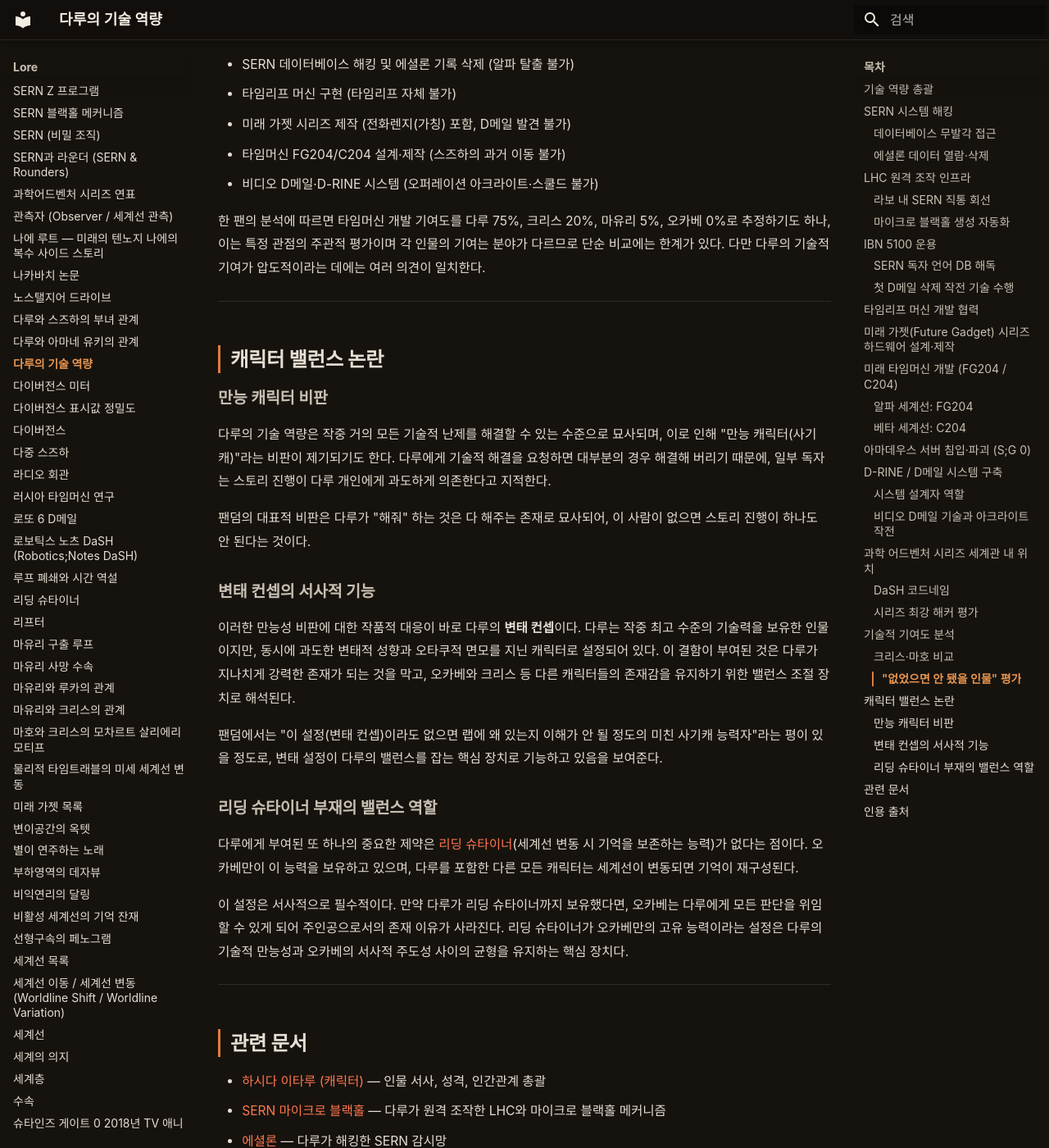
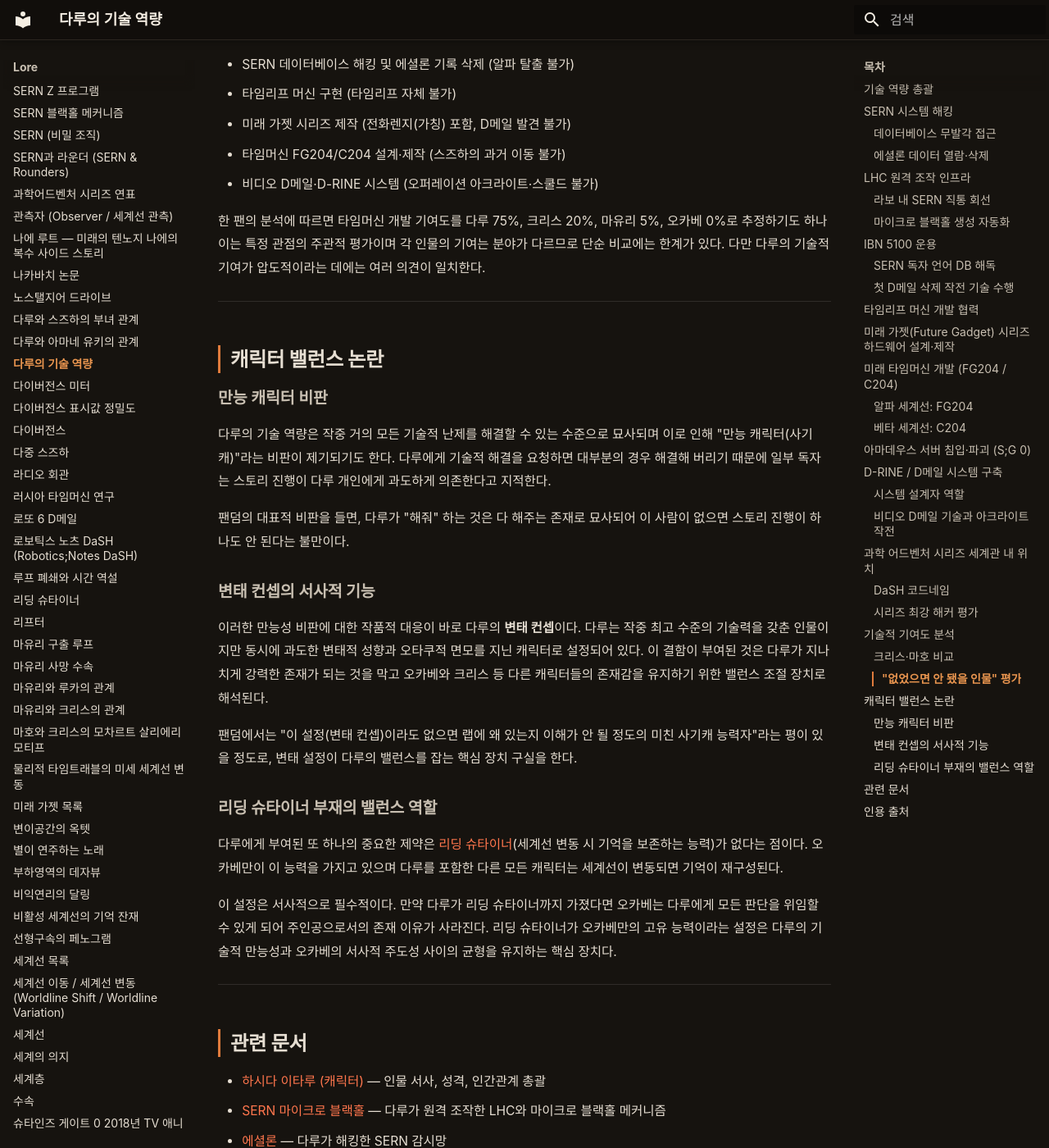
Before and after one commit to sgwiki/sgwiki.github.io, an MkDocs documentation site: the page built from wiki/lore/다루의-기술-역량.md, in a window 1280 px wide and 1400 px high, scrolled down 7423 px. Shown: the whole window at 82% size. Built offline with MkDocs 1.6.1 and Material for MkDocs 9.7.7, drawn with Linux system fonts in a browser that asks for light colours; some web fonts are replaced; some of the changed text lies outside the part shown.

Commit message:
chore(wiki): 다루의-기술-역량 정비 — restructurer frontmatter 보강(title 추가)·rewriter VOCAB('타임 리프'→'타임리프' 1건: [팬 분석] 인용 블록)·humanize 27건(번역투 10·형식명사 6·기계적 리듬 19·추상주어+만능동사 3·접속사 남발 2·정도 부사 1·의미 부풀리기 1 — "~를 통해" 다양화·"보유하다" 경동사 교정·"~것이다" 종결어미 자연화·연결어미 뒤 쉼표 제거)·사실·스포일러(main_story)·수치(36바이트·48시간·2주·42인치·2025년·2010년·2036년·7월 28일·8월 13일·15년·75%·20%·5%·0%·Q5–Q10·No.8·FG204·C204·Ver. 2.31·2nd Edition)·고유명사(Steins;Gate·Steins;Gate 0·Robotics;Notes DaSH·SERN·IBN 5100·LHC·AMADEUS·APL·BASIC·D-RINE·DaSH·Cristina·하시다 이타루)·인용([공식] QA자료집 Q5–Q10 1건·[팬 분석] Mechanics §3.3.1 2건)·각주 [^1][^2] 불변·quote_protect pass(humanize가 인용 블록 VOCAB 되돌린 것 1건 복원)·fact_guard pass·sanitizer pass·linker pass(lint_summary ok 32·broken 0)

```diff
--- a/wiki/lore/다루의-기술-역량.md
+++ b/wiki/lore/다루의-기술-역량.md
@@ -29,9 +29,9 @@
 
 ### 데이터베이스 무발각 접근
 
-다루의 가장 상징적인 해킹 업적은 세계적인 연구기관인 SERN의 데이터베이스에 **흔적을 남기지 않고** 접근한 것이다. 작중 묘사에 따르면, 다루는 SERN의 중앙 데이터베이스에 침입하여 에셜론이 수집한 통신 감시 데이터를 열람할 수 있었으며, 이 과정에서 SERN 측은 라보의 해킹을 전혀 감지하지 못했다.
+다루의 가장 상징적인 해킹 업적은 세계적인 연구기관인 SERN의 데이터베이스에 **흔적을 남기지 않고** 접근한 일이다. 작중 묘사에 따르면, 다루는 SERN의 중앙 데이터베이스에 침입하여 에셜론이 수집한 통신 감시 데이터를 열람할 수 있었으며 이 과정에서 SERN 측은 라보의 해킹을 전혀 감지하지 못했다.
 
-이 점은 서사적으로 결정적인 의미를 갖는다. SERN이 미래 가젯 연구소를 주시하게 된 직접 계기는 다루의 해킹이 아니라 첫 D메일이 에셜론에 포착된 것이며, 해킹 자체는 끝까지 발각되지 않았다. 다루가 LHC를 원격 조작하여 마이크로 블랙홀을 생성하는 수준의 침입을 자동화했음에도 SERN이 이를 인지하지 못했다는 사실은, 다루의 해킹 기술이 SERN의 보안 체계를 능가한다는 것을 보여준다.
+서사적으로 이 점이 결정적이다. SERN이 미래 가젯 연구소를 주시하게 된 직접 계기는 다루의 해킹이 아니라 첫 D메일이 에셜론에 포착된 것이며 해킹 자체는 끝까지 발각되지 않았다. 다루가 LHC를 원격 조작하여 마이크로 블랙홀을 생성하는 수준의 침입을 자동화했음에도 SERN이 이를 인지하지 못했다는 사실은, 다루의 해킹 기술이 SERN의 보안 체계를 능가한다는 뜻이다.
 
 > **[공식]** 공식 자료집에 따르면, 다루의 SERN 해킹 실력과 관계없이 첫 D메일이 에셜론에 포착된 사실이 라보 감시의 출발점이며, 다루의 해킹 행위 자체는 SERN에게 발각되지 않은 것으로 설명된다. — [슈타게 공식 QA자료집](../근거자료/공식/qa-자료집.md), Q5–Q10
 
@@ -39,9 +39,9 @@
 
 다루의 해킹 능력 중 서사적으로 가장 중요한 성과는 8월 13일 오퍼레이션 베르단디 최종 단계에서 수행한 **에셜론 포착 기록 삭제**다. 다루는 IBN 5100을 이용해 SERN 데이터베이스에 침입, 7월 28일 오카베가 보낸 첫 D메일의 에셜론 포착 기록을 특정하여 삭제했다. 이 기술적 행위가 알파 어트랙터 필드 탈출의 직접적 계기가 된다.
 
-온톨로지의 인과 사슬에서도 이 사건은 명확하게 기록되어 있다. 에셜론 포착 기록 삭제 이벤트는 첫 D메일 전송에 의해 유발되었고, IBN 5100 발견에 의해 활성화되었으며, 궁극적으로 알파에서 베타로의 세계선 이동을 촉발한다.
+온톨로지의 인과 사슬에서도 이 사건이 명확히 기록되어 있다. 에셜론 포착 기록 삭제 이벤트는 첫 D메일 전송에 의해 유발되었고 IBN 5100 발견에 의해 활성화되었으며 궁극적으로 알파에서 베타로의 세계선 이동을 촉발한다.
 
-작중에서 다루는 오카베에게 엔터 키를 누르는 의식을 양보하며, 기술적 실행은 자신이 완료했지만 최종 결정은 오카베가 내리도록 배려하는 모습을 보인다. 이 장면은 다루가 단순한 기술자가 아니라 오카베의 조력자이자 친구로서의 역할을 동시에 수행하는 인물임을 보여준다.
+작중에서 다루는 오카베에게 엔터 키를 누르는 의식을 양보하며 기술적 실행은 자신이 완료했지만 최종 결정은 오카베가 내리도록 배려하는 모습을 보인다. 다루는 이 장면에서 단순한 기술자가 아니라 오카베의 조력자이자 친구 역할도 함께 하는 인물이다.
 
 ---
 
@@ -51,13 +51,13 @@
 
 작중 다루가 SERN 해킹 과정에서 발견한 결정적 인프라는 라보 빌딩에 설치된 **SERN 직통 광케이블**이다. 이 회선은 일본의 일반 통신망과 완전히 독립된 물리적 케이블로, 라보에서 SERN 본부까지 직접 연결되어 있다.
 
-다루는 이 회선이 자신의 크래킹 이전부터 존재했음을 확인한다. 즉 누군가(가능한 SERN 자체)가 라보를 감시·통제할 목적으로 이 직통 회선을 사전에 설치한 것이다. 오카베은 이를 SERN이 타임머신을 통해 과거로 돌아가 사전에 설치한 인프라일 가능성으로 해석한다.
+다루는 이 회선이 자신의 크래킹 이전부터 존재했음을 확인한다. 누군가(가능한 SERN 자체)가 라보를 감시·통제할 목적으로 이 직통 회선을 사전에 설치한 셈이다. 오카베은 이를 SERN이 타임머신을 통해 과거로 돌아가 사전에 설치한 인프라일 가능성으로 해석한다.
 
 ### 마이크로 블랙홀 생성 자동화
 
-이 직통 회선 덕분에 다루는 SERN의 LHC(대형 강입자 충돌기)를 라보의 PC에서 **원격 조작**할 수 있게 된다. 전송 속도가 매우 빠르기 때문에 원격 조작의 지연 시간이 거의 제로에 가까우며, 이를 통해 다루는 LHC를 가동시켜 마이크로 블랙홀을 생성하는 과정을 자동화한다.
+이 직통 회선 덕분에 다루는 SERN의 LHC(대형 강입자 충돌기)를 라보의 PC에서 **원격 조작**할 수 있게 된다. 전송 속도가 워낙 빠르기 때문에 원격 조작의 지연 시간이 거의 제로에 가까우며 다루는 이 회선으로 LHC를 가동시켜 마이크로 블랙홀을 생성하는 과정을 자동화한다.
 
-이 기술적 성과의 의미는 매우 크다. 타임리프 머신의 작동 메커니즘에는 기억 데이터를 SERN의 LHC로 전송하여 마이크로 특이점에 통과시키는 과정이 포함되는데, 이것이 가능해진 것이다. 다루는 SERN의 핵심 시설 중 하나인 LHC의 작동 권한을 들키지 않고 탈취하고, 이를 자동화할 수 있는 수준의 해킹 능력을 보유한 셈이다.
+이 성과로 타임리프 머신의 핵심 공정이 하나 풀린다. 타임리프 머신의 작동 메커니즘에는 기억 데이터를 SERN의 LHC로 전송하여 마이크로 특이점에 통과시키는 과정이 포함되는데 이제 이것이 가능해졌다. 다루는 SERN의 핵심 시설 중 하나인 LHC의 작동 권한을 들키지 않고 탈취하고 이를 자동화할 수 있는 수준의 해킹 능력을 갖춘 셈이다.
 
 자세한 LHC·블랙홀 메커니즘은 [SERN 마이크로 블랙홀 문서](SERN-블랙홀-메커니즘.md)를 참조.
 
@@ -106,15 +106,15 @@
 
 ### 알파 세계선: FG204
 
-알파 세계선의 미래에서 다루는 오카베와 함께 SERN의 감시를 피해 지하에서 타임머신을 개발했다. 그러나 완성을 눈앞에 두고 라운더에게 암살당했기 때문에, 이 타임머신은 **과거 방향으로만 이동 가능한 미완성품**으로 남는다. 정식 명칭은 "Future Gadget 204, 2nd Edition Ver. 2.31"로, 다루 특유의 네이밍 센스가 반영되었다.
+알파 세계선의 미래에서 다루는 오카베와 함께 SERN의 감시를 피해 지하에서 타임머신을 개발했다. 그러나 완성을 눈앞에 두고 라운더에게 암살당했기 때문에 이 타임머신은 **과거 방향으로만 이동 가능한 미완성품**으로 남는다. 정식 명칭은 "Future Gadget 204, 2nd Edition Ver. 2.31"로, 다루 특유의 네이밍 센스가 반영되었다.
 
 ### 베타 세계선: C204
 
-베타 세계선의 미래에서 다루는 2025년의 오카베와 함께 15년에 걸친 집념으로 C204를 완성한다. 이 기체는 **과거와 미래 양방향 도약이 모두 가능한 완전한 타임머신**으로, 다루가 자신의 독자적 설계로 처음 완성한 것이다. C204의 C는 "Cristina"(크리스)의 이니셜로, 베타 미래에서 크리스를 추모하는 의미가 담겨 있다.
+베타 세계선의 미래에서 다루는 2025년의 오카베와 함께 15년에 걸친 집념으로 C204를 완성한다. 이 기체는 **과거와 미래 양방향 도약이 모두 가능한 완전한 타임머신**으로, 다루가 자신의 독자적 설계로 처음 완성한 기체다. C204의 C는 "Cristina"(크리스)의 이니셜로, 베타 미래에서 크리스를 추모하는 의미가 담겨 있다.
 
 > **[팬 분석]** "첫 번째 반복에서 연구소는 D메일을 발명하고, 다루는 처음으로 타임머신을 만든다. 그것은 불완전하여 뒤로만 여행할 수 있으며 SERN의 설계를 기반으로 한다. (...) 첫 번째 베타 반복에서 다루는 처음으로 자신의 설계로 완전한 타임머신을 만들며, 앞으로와 뒤로 여행할 수 있다." — [The Mechanics of Steins;Gate v1.0.3](../근거자료/비공식/mechanics-of-steins-gate/ch3.md), §3.3.1[^1]
 
-C204는 [오퍼레이션 스쿨드](오퍼레이션-스쿨드.md)를 물리적으로 수행하는 데 사용되며, 스즈하가 이 기체를 타고 2036년에서 2010년으로 도약한다. 타임머신 모델 간의 상세 비교는 [타임머신 모델 문서](타임머신-모델.md)를 참조.
+C204는 [오퍼레이션 스쿨드](오퍼레이션-스쿨드.md)를 물리적으로 수행하는 데 사용되며 스즈하가 이 기체를 타고 2036년에서 2010년으로 도약한다. 타임머신 모델 간의 상세 비교는 [타임머신 모델 문서](타임머신-모델.md)를 참조.
 
 ---
 
@@ -132,7 +132,7 @@
 
 ### 시스템 설계자 역할
 
-다루는 단순히 기존 기술을 사용하는 것을 넘어, D메일 기술의 발전된 형태를 설계한 인물이다. 팬 분석 논문이 정리한 기술 진보 연대기에 따르면, 미래 가젯 연구소의 시간 여행 기술은 여러 반복을 거치며 점진적으로 발전했으며, 다루는 그 핵심 설계자로서 기능했다.
+다루는 단순히 기존 기술을 사용하는 것을 넘어 D메일 기술의 발전된 형태를 설계한 인물이다. 팬 분석 논문이 정리한 기술 진보 연대기에 따르면, 미래 가젯 연구소의 시간 여행 기술은 여러 반복을 거치며 점진적으로 발전했으며 다루가 그 핵심 설계자였다.
 
 | 기술 | 개발 단계 | 다루의 역할 |
 |---|---|---|
@@ -165,7 +165,7 @@
 
 ### 시리즈 최강 해커 평가
 
-다루의 기술 역량은 슈타인즈 게이트 내부에 한정되지 않는다. 《Robotics;Notes DaSH》에서 다루가 직접 등장하여 해커로서 중요한 역할을 수행하며, 과학 어드벤처 시리즈 전체의 세계관에서도 컴퓨터·기계·시스템 관련 분야의 최강자로 평가받는다. 팬덤에서는 다루를 크리스보다 상위호환으로 평가하며, 특정 분야에서는 교수급 실력을 갖추었다는 의견이 지배적이다.
+다루의 기술 역량은 슈타인즈 게이트 내부에 한정되지 않는다. 《Robotics;Notes DaSH》에서 다루가 직접 등장하여 해커로서 중요한 역할을 수행하며 과학 어드벤처 시리즈 전체의 세계관에서도 컴퓨터·기계·시스템 관련 분야의 최강자로 평가받는다. 팬덤에서는 다루를 크리스보다 상위호환으로 평가하며 특정 분야에서는 교수급 실력을 갖추었다는 의견이 지배적이다.
 
 ---
 
@@ -181,11 +181,11 @@
 | **크리스** | 이론 물리학·신경과학 | 전화렌지(가칭) 작동 원리 해명, 타임리프 기억 추출·압축 이론, 타임머신 기초 이론 |
 | **마호** | 뇌과학·AI | 아마데우스 시스템, 타임리프 머신 48시간 한계 연장(2주) |
 
-세 인물의 역할은 상호 보완적이다. 크리스의 이론이 없으면 다루가 구현할 수 없고, 다루의 구현 능력이 없으면 크리스의 이론은 실제 장치로 실현되지 않는다. 마호의 개량은 타임리프의 한계를 확장하는 데 기여한다.
+세 인물의 역할은 상호 보완적이다. 크리스의 이론이 없으면 다루가 구현할 수 없고 다루가 구현하지 않으면 크리스의 이론은 실제 장치로 실현되지 않는다. 마호의 개량은 타임리프의 한계를 확장하는 데 기여한다.
 
 ### "없었으면 안 됐을 인물" 평가
 
-팬덤의 평가를 종합하면, 다루는 슈타인즈 게이트 시리즈에서 "없었으면 안 됐을 인물"로 평가받는다. 구체적으로 다루가 없었다면 다음이 모두 불가능했을 것으로 지적된다.
+팬덤의 평가를 종합하면 다루는 슈타인즈 게이트 시리즈에서 "없었으면 안 됐을 인물"로 평가받는다. 구체적으로 다루가 없었다면 다음이 모두 불가능했을 것으로 지적된다.
 
 - SERN 데이터베이스 해킹 및 에셜론 기록 삭제 (알파 탈출 불가)
 - 타임리프 머신 구현 (타임리프 자체 불가)
@@ -193,7 +193,7 @@
 - 타임머신 FG204/C204 설계·제작 (스즈하의 과거 이동 불가)
 - 비디오 D메일·D-RINE 시스템 (오퍼레이션 아크라이트·스쿨드 불가)
 
-한 팬의 분석에 따르면 타임머신 개발 기여도를 다루 75%, 크리스 20%, 마유리 5%, 오카베 0%로 추정하기도 하나, 이는 특정 관점의 주관적 평가이며 각 인물의 기여는 분야가 다르므로 단순 비교에는 한계가 있다. 다만 다루의 기술적 기여가 압도적이라는 데에는 여러 의견이 일치한다.
+한 팬의 분석에 따르면 타임머신 개발 기여도를 다루 75%, 크리스 20%, 마유리 5%, 오카베 0%로 추정하기도 하나 이는 특정 관점의 주관적 평가이며 각 인물의 기여는 분야가 다르므로 단순 비교에는 한계가 있다. 다만 다루의 기술적 기여가 압도적이라는 데에는 여러 의견이 일치한다.
 
 ---
 
@@ -201,21 +201,21 @@
 
 ### 만능 캐릭터 비판
 
-다루의 기술 역량은 작중 거의 모든 기술적 난제를 해결할 수 있는 수준으로 묘사되며, 이로 인해 "만능 캐릭터(사기캐)"라는 비판이 제기되기도 한다. 다루에게 기술적 해결을 요청하면 대부분의 경우 해결해 버리기 때문에, 일부 독자는 스토리 진행이 다루 개인에게 과도하게 의존한다고 지적한다.
+다루의 기술 역량은 작중 거의 모든 기술적 난제를 해결할 수 있는 수준으로 묘사되며 이로 인해 "만능 캐릭터(사기캐)"라는 비판이 제기되기도 한다. 다루에게 기술적 해결을 요청하면 대부분의 경우 해결해 버리기 때문에 일부 독자는 스토리 진행이 다루 개인에게 과도하게 의존한다고 지적한다.
 
-팬덤의 대표적 비판은 다루가 "해줘" 하는 것은 다 해주는 존재로 묘사되어, 이 사람이 없으면 스토리 진행이 하나도 안 된다는 것이다.
+팬덤의 대표적 비판을 들면, 다루가 "해줘" 하는 것은 다 해주는 존재로 묘사되어 이 사람이 없으면 스토리 진행이 하나도 안 된다는 불만이다.
 
 ### 변태 컨셉의 서사적 기능
 
-이러한 만능성 비판에 대한 작품적 대응이 바로 다루의 **변태 컨셉**이다. 다루는 작중 최고 수준의 기술력을 보유한 인물이지만, 동시에 과도한 변태적 성향과 오타쿠적 면모를 지닌 캐릭터로 설정되어 있다. 이 결함이 부여된 것은 다루가 지나치게 강력한 존재가 되는 것을 막고, 오카베와 크리스 등 다른 캐릭터들의 존재감을 유지하기 위한 밸런스 조절 장치로 해석된다.
+이러한 만능성 비판에 대한 작품적 대응이 바로 다루의 **변태 컨셉**이다. 다루는 작중 최고 수준의 기술력을 갖춘 인물이지만 동시에 과도한 변태적 성향과 오타쿠적 면모를 지닌 캐릭터로 설정되어 있다. 이 결함이 부여된 것은 다루가 지나치게 강력한 존재가 되는 것을 막고 오카베와 크리스 등 다른 캐릭터들의 존재감을 유지하기 위한 밸런스 조절 장치로 해석된다.
 
-팬덤에서는 "이 설정(변태 컨셉)이라도 없으면 랩에 왜 있는지 이해가 안 될 정도의 미친 사기캐 능력자"라는 평이 있을 정도로, 변태 설정이 다루의 밸런스를 잡는 핵심 장치로 기능하고 있음을 보여준다.
+팬덤에서는 "이 설정(변태 컨셉)이라도 없으면 랩에 왜 있는지 이해가 안 될 정도의 미친 사기캐 능력자"라는 평이 있을 정도로, 변태 설정이 다루의 밸런스를 잡는 핵심 장치 구실을 한다.
 
 ### 리딩 슈타이너 부재의 밸런스 역할
 
-다루에게 부여된 또 하나의 중요한 제약은 [리딩 슈타이너](리딩-슈타이너.md)(세계선 변동 시 기억을 보존하는 능력)가 없다는 점이다. 오카베만이 이 능력을 보유하고 있으며, 다루를 포함한 다른 모든 캐릭터는 세계선이 변동되면 기억이 재구성된다.
+다루에게 부여된 또 하나의 중요한 제약은 [리딩 슈타이너](리딩-슈타이너.md)(세계선 변동 시 기억을 보존하는 능력)가 없다는 점이다. 오카베만이 이 능력을 가지고 있으며 다루를 포함한 다른 모든 캐릭터는 세계선이 변동되면 기억이 재구성된다.
 
-이 설정은 서사적으로 필수적이다. 만약 다루가 리딩 슈타이너까지 보유했다면, 오카베는 다루에게 모든 판단을 위임할 수 있게 되어 주인공으로서의 존재 이유가 사라진다. 리딩 슈타이너가 오카베만의 고유 능력이라는 설정은 다루의 기술적 만능성과 오카베의 서사적 주도성 사이의 균형을 유지하는 핵심 장치다.
+이 설정은 서사적으로 필수적이다. 만약 다루가 리딩 슈타이너까지 가졌다면 오카베는 다루에게 모든 판단을 위임할 수 있게 되어 주인공으로서의 존재 이유가 사라진다. 리딩 슈타이너가 오카베만의 고유 능력이라는 설정은 다루의 기술적 만능성과 오카베의 서사적 주도성 사이의 균형을 유지하는 핵심 장치다.
 
 ---
 
```
Also changed, not shown: other parts of wiki/lore/다루의-기술-역량.md (+7 -7 lines).
